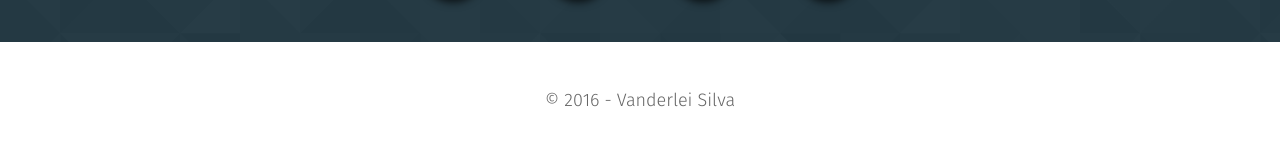
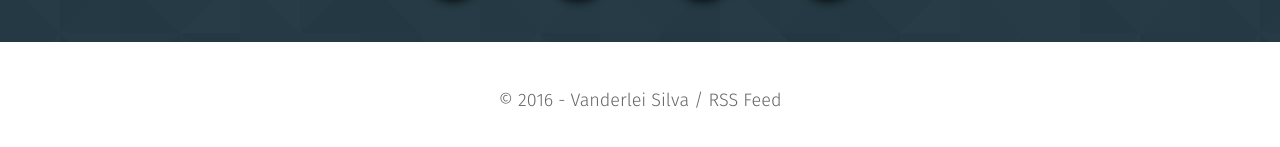
Before and after one commit to vanderleisilva/vanderleisilva.github.io, a Jekyll site: the page built from index.html, in a window 1280 px wide and 900 px high, scrolled down 2958 px. Shown: the part 746-893 px from the top of the window. Built offline with Jekyll 4.4.1, drawn with Linux system fonts in a browser that asks for light colours.

Commit message:
Add RSS link

```diff
--- a/_includes/home.html
+++ b/_includes/home.html
@@ -4,9 +4,9 @@
 			{% include perfil.html %}
 		</div>
 		<div class="col-md-9 container">
-			<div class="tpl_home_inner_wapper">
+			<header class="tpl_home_inner_wapper">
 				<h1 class="text-center">FrCode</h1>
-			</div>
+			</header>
 			<div class="tpl_home_inner_wapper">
 				<h2 class="text-center">Front-end code that rocks!</h2>
 				<p class="text-center">
--- a/_layouts/base.html
+++ b/_layouts/base.html
@@ -30,7 +30,7 @@
 			<div class="row">
 				<div class="col-xs-12 footer-copyright">
 					<p>
-						&copy; 2016 - <a href="#" target="_parent">{{ site.author }}</a>
+						&copy; 2016 - <a href="#" target="_parent">{{ site.author }} / <a href="{{ site.url }}/blog/atom.xml" target="_blank" >RSS Feed</a></a>
 					</p>
 				</div>
 			</div>
```
